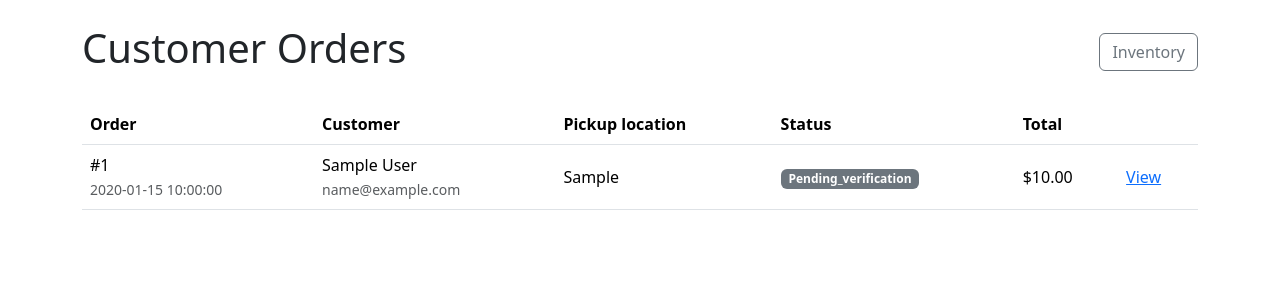
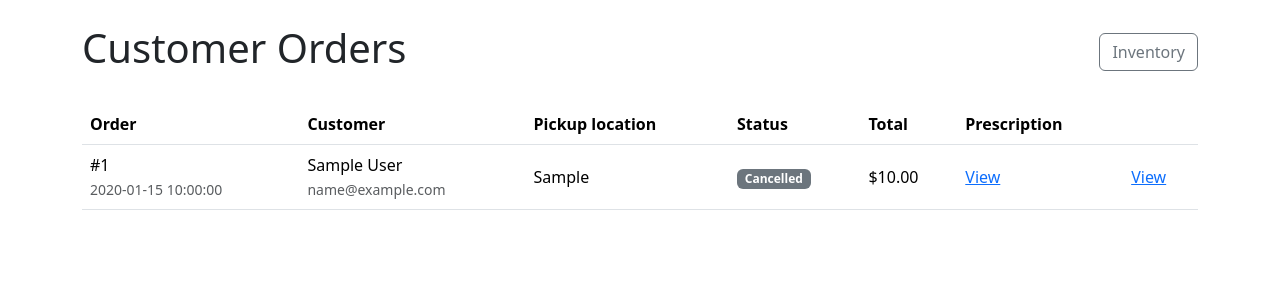
Before and after one commit to atika94/pharmacare, a Flask app: page /admin/orders in a window 1280 px wide. Shown: the part 56-356 px from the top of the page. Run offline with Flask 3, Linux system fonts and the light colour scheme; a user stored in the database is signed in; data comes from the database, SQL or seed files in the repository; tables that the repository leaves empty hold one stand-in row (values such as "Sample post").

Commit message:
Modified the code

```diff
--- a/app/database/connection.py
+++ b/app/database/connection.py
@@ -178,6 +178,8 @@ def init_db():
                 total_amount    DECIMAL(10, 2) NOT NULL,
                 pickup_location VARCHAR(200)  NOT NULL,
                 status          VARCHAR(30)   NOT NULL DEFAULT 'pending',
+                prescription_filename VARCHAR(255),
+                prescription_verified BOOLEAN NOT NULL DEFAULT 0,
                 created_at      DATETIME      NOT NULL DEFAULT CURRENT_TIMESTAMP,
                 FOREIGN KEY (user_id) REFERENCES users (id)
             )
@@ -195,6 +197,14 @@ def init_db():
             )
         """)
 
+        order_columns = {
+            row[1] for row in cursor.execute("PRAGMA table_info(orders)").fetchall()
+        }
+        if "prescription_filename" not in order_columns:
+            cursor.execute("ALTER TABLE orders ADD COLUMN prescription_filename VARCHAR(255)")
+        if "prescription_verified" not in order_columns:
+            cursor.execute("ALTER TABLE orders ADD COLUMN prescription_verified BOOLEAN NOT NULL DEFAULT 0")
+
         connection.commit()
         print("[Database] Tables initialised successfully.")
 
--- a/app/routes/admin.py
+++ b/app/routes/admin.py
@@ -3,11 +3,12 @@ from functools import wraps
 import os
 import uuid
 
-from flask import Blueprint, abort, current_app, flash, redirect, render_template, request, url_for
+from flask import Blueprint, abort, current_app, flash, redirect, render_template, request, send_from_directory, url_for
 from flask_login import current_user, login_required
 from werkzeug.utils import secure_filename
 
 from app.database.connection import execute_query, fetch_all, fetch_one
+from app.routes.orders import expire_unverified_orders
 
 
 admin_bp = Blueprint("admin", __name__, url_prefix="/admin")
@@ -105,10 +106,12 @@ def dashboard():
 @admin_bp.route("/orders")
 @admin_required
 def orders():
+    expire_unverified_orders()
     orders_data = fetch_all(
         """
         SELECT orders.id, orders.total_amount, orders.pickup_location,
-               orders.status, orders.created_at, users.name AS customer_name,
+               orders.status, orders.created_at, orders.prescription_filename,
+               orders.prescription_verified, users.name AS customer_name,
                users.email AS customer_email
         FROM orders
         JOIN users ON users.id = orders.user_id
@@ -116,6 +119,39 @@ def orders():
         """
     )
     return render_template("admin/orders.html", orders=orders_data)
+
+
+@admin_bp.post("/orders/<int:order_id>/verify")
+@admin_required
+def verify_prescription(order_id):
+    order = fetch_one(
+        "SELECT status FROM orders WHERE id = ? AND prescription_filename IS NOT NULL",
+        (order_id,),
+    )
+    if order is None:
+        abort(404)
+    if order["status"] == "pending_verification":
+        if execute_query(
+            "UPDATE orders SET status = 'verified', prescription_verified = 1 WHERE id = ?",
+            (order_id,),
+        ):
+            flash("Prescription verified. Order approved.", "success")
+    return redirect(url_for("admin.orders"))
+
+
+@admin_bp.get("/orders/<int:order_id>/prescription")
+@admin_required
+def prescription(order_id):
+    order = fetch_one(
+        "SELECT prescription_filename FROM orders WHERE id = ?",
+        (order_id,),
+    )
+    if order is None or not order["prescription_filename"]:
+        abort(404)
+    return send_from_directory(
+        os.path.join(current_app.instance_path, "prescriptions"),
+        order["prescription_filename"],
+    )
 
 
 @admin_bp.route("/medicines/new", methods=["GET", "POST"])
--- a/app/routes/orders.py
+++ b/app/routes/orders.py
@@ -1,10 +1,59 @@
-from flask import Blueprint, flash, redirect, render_template, request, session, url_for
+from datetime import datetime, timedelta
+import os
+import uuid
+
+from flask import Blueprint, current_app, flash, redirect, render_template, request, session, url_for
 from flask_login import current_user, login_required
+from werkzeug.utils import secure_filename
 
 from app.database.connection import get_connection, fetch_all, fetch_one
 
 
 orders_bp = Blueprint("orders", __name__)
+ALLOWED_PRESCRIPTION_EXTENSIONS = {"jpg", "jpeg", "png", "pdf"}
+
+
+def expire_unverified_orders():
+    connection = get_connection()
+    if connection is None:
+        return
+    cursor = connection.cursor()
+    try:
+        cutoff = (datetime.utcnow() - timedelta(minutes=30)).strftime("%Y-%m-%d %H:%M:%S")
+        cursor.execute(
+            "SELECT id FROM orders WHERE status = 'pending_verification' AND created_at <= ?",
+            (cutoff,),
+        )
+        order_ids = [row[0] for row in cursor.fetchall()]
+        for order_id in order_ids:
+            cursor.execute(
+                "SELECT medicine_id, quantity FROM order_items WHERE order_id = ?",
+                (order_id,),
+            )
+            for medicine_id, quantity in cursor.fetchall():
+                cursor.execute(
+                    "UPDATE medicines SET stock_quantity = stock_quantity + ? WHERE id = ?",
+                    (quantity, medicine_id),
+                )
+            cursor.execute("UPDATE orders SET status = 'cancelled' WHERE id = ?", (order_id,))
+        connection.commit()
+    finally:
+        cursor.close()
+        connection.close()
+
+
+def _save_prescription(upload):
+    if not upload or not upload.filename:
+        return None, "A prescription file is required for prescription medicines."
+    safe_name = secure_filename(upload.filename)
+    extension = safe_name.rsplit(".", 1)[-1].lower() if "." in safe_name else ""
+    if extension not in ALLOWED_PRESCRIPTION_EXTENSIONS:
+        return None, "Prescription must be a PDF, JPG, JPEG, or PNG file."
+    filename = f"{uuid.uuid4().hex}.{extension}"
+    upload_directory = os.path.join(current_app.instance_path, "prescriptions")
+    os.makedirs(upload_directory, exist_ok=True)
+    upload.save(os.path.join(upload_directory, filename))
+    return filename, None
 
 
 def _cart_items():
@@ -16,7 +65,7 @@ def _cart_items():
     placeholders = ", ".join("?" for _ in ids)
     medicines = fetch_all(
         f"""
-        SELECT id, name, price, stock_quantity
+        SELECT id, name, price, stock_quantity, requires_prescription
         FROM medicines
         WHERE id IN ({placeholders})
         ORDER BY name COLLATE NOCASE
@@ -91,6 +140,7 @@ def update_cart():
 @orders_bp.route("/checkout", methods=["GET", "POST"])
 @login_required
 def checkout():
+    expire_unverified_orders()
     items, total = _cart_items()
     if not items:
         flash("Your cart is empty.", "info")
@@ -111,12 +161,28 @@ def checkout():
                     flash(f"Not enough stock for {item['medicine']['name']}.", "danger")
                     return redirect(url_for("orders.cart"))
 
+            requires_prescription = any(item["medicine"]["requires_prescription"] for item in items)
+            prescription_filename = None
+            if requires_prescription:
+                prescription_filename, prescription_error = _save_prescription(request.files.get("prescription"))
+                if prescription_error:
+                    connection.rollback()
+                    flash(prescription_error, "danger")
+                    return render_template("orders/checkout.html", items=items, total=total)
+            pickup_location = request.form.get("pickup_location", "").strip()
+            if not pickup_location:
+                connection.rollback()
+                flash("Pickup location is required.", "danger")
+                return render_template("orders/checkout.html", items=items, total=total)
+
+            status = "pending_verification" if requires_prescription else "pending"
             cursor.execute(
                 """
-                INSERT INTO orders (user_id, total_amount, pickup_location, status)
-                VALUES (?, ?, ?, ?)
+                INSERT INTO orders
+                    (user_id, total_amount, pickup_location, status, prescription_filename)
+                VALUES (?, ?, ?, ?, ?)
                 """,
-                (current_user.id, total, request.form.get("pickup_location", "").strip(), "pending"),
+                (current_user.id, total, pickup_location, status, prescription_filename),
             )
             order_id = cursor.lastrowid
             for item in items:
@@ -150,6 +216,7 @@ def checkout():
 @orders_bp.route("/orders")
 @login_required
 def order_history():
+    expire_unverified_orders()
     orders = fetch_all(
         """
         SELECT id, total_amount, pickup_location, status, created_at
@@ -165,6 +232,7 @@ def order_history():
 @orders_bp.route("/orders/<int:order_id>")
 @login_required
 def order_detail(order_id):
+    expire_unverified_orders()
     owner_filter = "" if current_user.is_admin() else " AND user_id = ?"
     owner_params = (order_id,) if current_user.is_admin() else (order_id, current_user.id)
     order = fetch_one(
--- a/app/templates/admin/orders.html
+++ b/app/templates/admin/orders.html
@@ -11,16 +11,18 @@
 {% if orders %}
 <div class="table-responsive">
     <table class="table align-middle">
-        <thead><tr><th>Order</th><th>Customer</th><th>Pickup location</th><th>Status</th><th>Total</th><th></th></tr></thead>
+        <thead><tr><th>Order</th><th>Customer</th><th>Pickup location</th><th>Status</th><th>Total</th><th>Prescription</th><th></th></tr></thead>
         <tbody>
         {% for order in orders %}
         <tr>
             <td>#{{ order.id }}<br><small class="text-muted">{{ order.created_at }}</small></td>
             <td>{{ order.customer_name }}<br><small class="text-muted">{{ order.customer_email }}</small></td>
             <td>{{ order.pickup_location }}</td>
-            <td><span class="badge text-bg-secondary">{{ order.status|capitalize }}</span></td>
+            <td><span class="badge text-bg-secondary">{{ order.status|replace('_', ' ')|capitalize }}</span></td>
             <td>${{ "%.2f"|format(order.total_amount) }}</td>
+            <td>{% if order.prescription_filename %}<a href="{{ url_for('admin.prescription', order_id=order.id) }}">View</a>{% else %}Not required{% endif %}</td>
             <td><a href="{{ url_for('orders.order_detail', order_id=order.id) }}">View</a></td>
+            {% if order.status == "pending_verification" %}<td><form method="POST" action="{{ url_for('admin.verify_prescription', order_id=order.id) }}"><button class="btn btn-sm btn-success" type="submit">Verify</button></form></td>{% endif %}
         </tr>
         {% endfor %}
         </tbody>
--- a/setup_database.sql
+++ b/setup_database.sql
@@ -35,6 +35,8 @@ CREATE TABLE IF NOT EXISTS orders (
     total_amount    DECIMAL(10, 2) NOT NULL,
     pickup_location VARCHAR(200)  NOT NULL,
     status          VARCHAR(30)   NOT NULL DEFAULT 'pending',
+    prescription_filename VARCHAR(255),
+    prescription_verified BOOLEAN NOT NULL DEFAULT 0,
     created_at      DATETIME      NOT NULL DEFAULT CURRENT_TIMESTAMP,
     FOREIGN KEY (user_id) REFERENCES users (id)
 );
```
Also changed, not shown: app/routes/medicines.py (+19 -1 lines), app/templates/medicines/detail.html (added, +35 -0 lines), app/templates/medicines/list.html (+8 -26 lines), app/templates/orders/checkout.html (+8 -1 lines), tests/test_medicines.py (+5 -2 lines), tests/test_orders.py (+77 -0 lines), README.md, app/static/images/medicines/b2bba31c03504b68b0ed9df23dd0674e.jpg (added), app/static/images/medicines/c9ffe688b0a54a6bb8e0567b8c56e19a.jpg (added), app/static/images/medicines/df4b0ea83c1449c2b660084e93b009eb.jpg (added).
